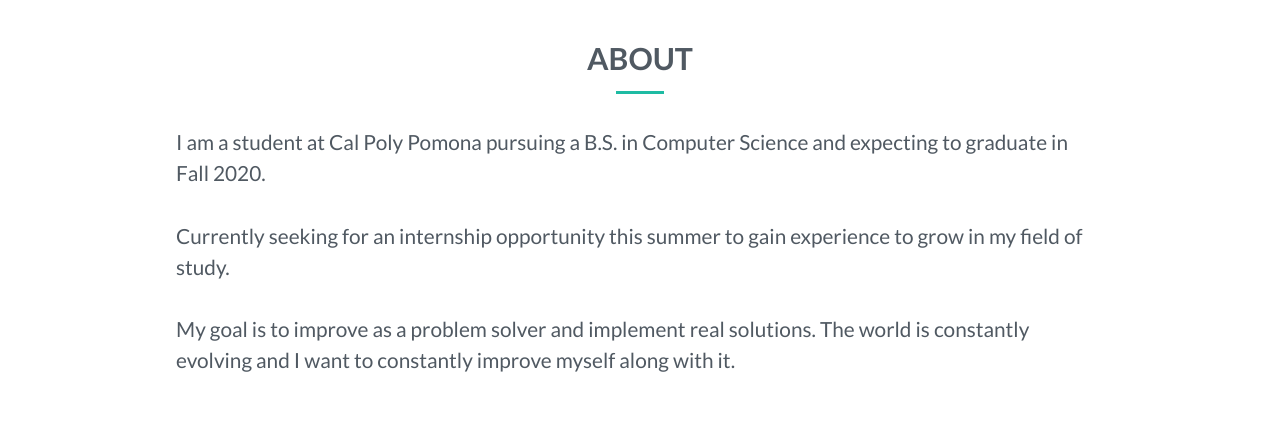
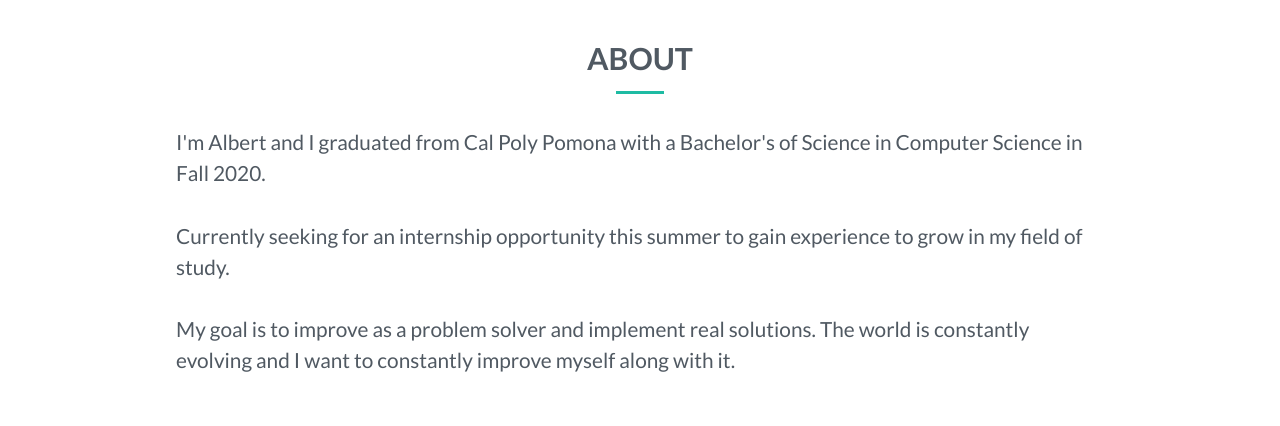
Before and after one commit to alberthwang/Website, a plain HTML site: page www/index.html in a window 1280 px wide. Shown: the part 800-1226 px from the top of the page. Drawn offline with Linux system fonts and the light colour scheme.

Commit message:
updated aboutme
changed description

```diff
--- a/www/index.html
+++ b/www/index.html
@@ -83,7 +83,7 @@
  	<div class="panel panel-default">
  		<div class="panel-body">
 	<p class="about">
-	I am a student at Cal Poly Pomona pursuing a B.S. in Computer Science and expecting to graduate in Fall 2020.
+	I'm Albert and I graduated from Cal Poly Pomona with a Bachelor's of Science in Computer Science in Fall 2020.
 
 	<br>
 	<br>
```
